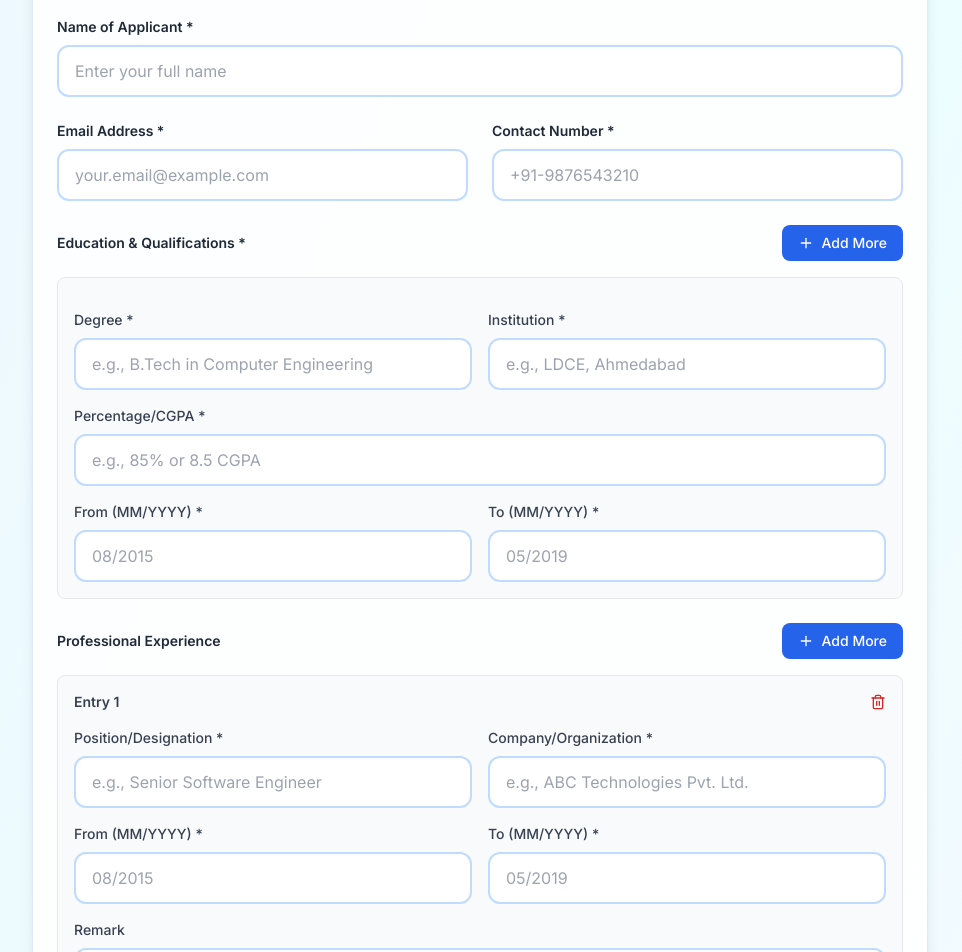
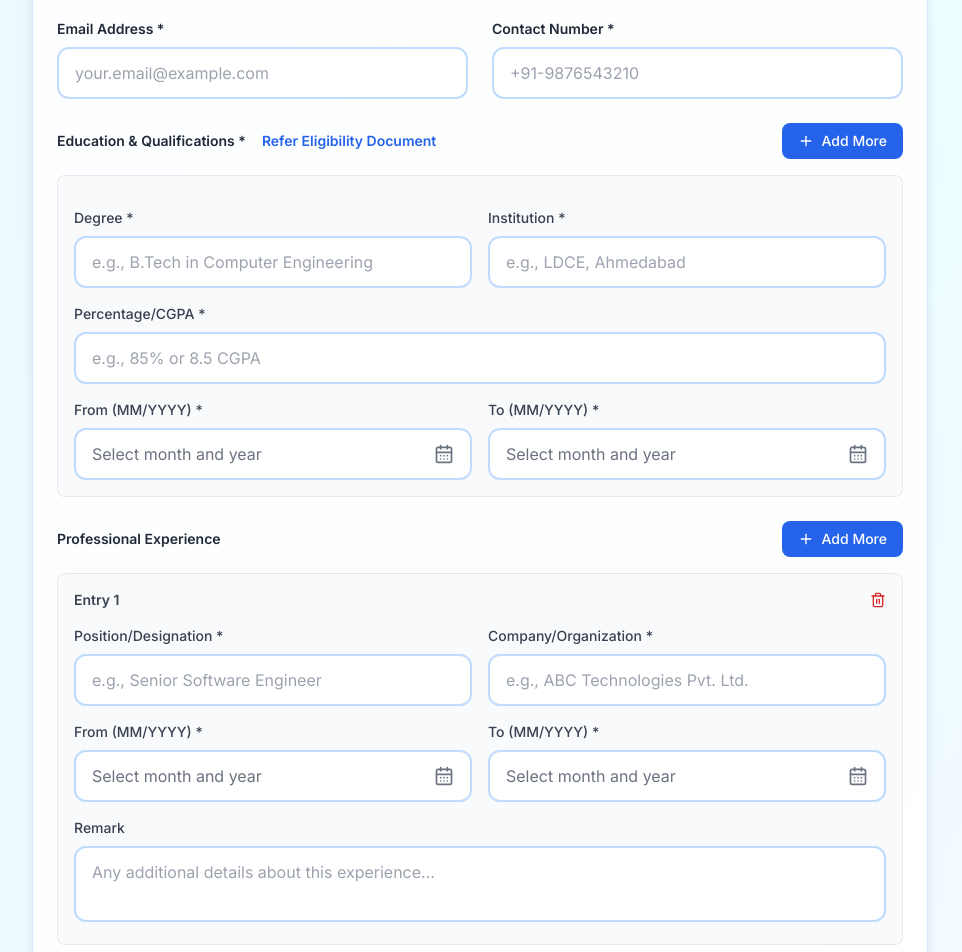
Before and after one commit to Zala0007/PP-VF-App-Portal, a Next.js app: page /apply in a window 1280 px wide. Shown: the part 520-1472 px from the top of the page, without its empty margins (160-1122 px from the left). Built offline with nearby package versions, Linux system fonts and the light colour scheme.

Commit message:
changes in development

```diff
--- a/app/apply/page.tsx
+++ b/app/apply/page.tsx
@@ -5,7 +5,7 @@ import { useForm } from 'react-hook-form'
 import { z } from 'zod'
 import { zodResolver } from '@hookform/resolvers/zod'
 import { motion } from 'framer-motion'
-import { Send, CheckCircle2, AlertCircle, Loader2, Plus, Trash2, ChevronDown } from 'lucide-react'
+import { Send, CheckCircle2, AlertCircle, Loader2, Plus, Trash2, ChevronDown, CalendarDays, ChevronLeft, ChevronRight } from 'lucide-react'
 import { useRouter } from 'next/navigation'
 import { COLLEGE_DEPARTMENTS } from '@/lib/colleges'
 
@@ -52,6 +52,112 @@ const schema = z.object({
 type FormValues = z.infer<typeof schema>
 type EducationEntry = z.infer<typeof educationEntrySchema>
 type ExperienceEntry = z.infer<typeof experienceEntrySchema>
+
+const MONTHS = ['Jan', 'Feb', 'Mar', 'Apr', 'May', 'Jun', 'Jul', 'Aug', 'Sep', 'Oct', 'Nov', 'Dec']
+const CURRENT_YEAR = new Date().getFullYear()
+const AVAILABLE_YEARS = Array.from(
+  { length: CURRENT_YEAR - 1944 },
+  (_, index) => CURRENT_YEAR + 5 - index
+)
+
+function MonthYearPicker({ value, onChange }: { value: string; onChange: (value: string) => void }) {
+  const [selectedMonth, selectedYear] = value.split('/')
+  const [isOpen, setIsOpen] = useState(false)
+  const [displayYear, setDisplayYear] = useState(Number(selectedYear) || CURRENT_YEAR)
+  const pickerRef = useRef<HTMLDivElement>(null)
+
+  useEffect(() => {
+    if (selectedYear) setDisplayYear(Number(selectedYear))
+  }, [selectedYear])
+
+  useEffect(() => {
+    if (!isOpen) return
+
+    const closePicker = (event: MouseEvent) => {
+      if (pickerRef.current && !pickerRef.current.contains(event.target as Node)) setIsOpen(false)
+    }
+
+    document.addEventListener('mousedown', closePicker)
+    return () => document.removeEventListener('mousedown', closePicker)
+  }, [isOpen])
+
+  const selectedLabel = selectedMonth && selectedYear
+    ? `${MONTHS[Number(selectedMonth) - 1]} ${selectedYear}`
+    : 'Select month and year'
+
+  return (
+    <div ref={pickerRef} className="relative">
+      <button
+        suppressHydrationWarning
+        type="button"
+        onClick={() => setIsOpen((open) => !open)}
+        className="input-field flex items-center justify-between text-left"
+        aria-haspopup="dialog"
+        aria-expanded={isOpen}
+      >
+        <span className={value ? '' : 'text-gray-500'}>{selectedLabel}</span>
+        <CalendarDays className="h-5 w-5 text-gray-500" />
+      </button>
+
+      {isOpen && (
+        <div className="absolute z-30 mt-2 w-full min-w-64 rounded-xl border border-gray-200 bg-white p-4 shadow-xl dark:border-gray-700 dark:bg-gray-900">
+          <div className="mb-4 flex items-center justify-between gap-2">
+            <button
+              type="button"
+              onClick={() => setDisplayYear((year) => year - 1)}
+              disabled={displayYear <= 1950}
+              className="rounded-lg p-2 hover:bg-gray-100 disabled:cursor-not-allowed disabled:opacity-40 dark:hover:bg-gray-800"
+              aria-label="Previous year"
+            >
+              <ChevronLeft className="h-5 w-5" />
+            </button>
+            <select
+              value={displayYear}
+              onChange={(event) => setDisplayYear(Number(event.target.value))}
+              className="rounded-lg border border-gray-300 bg-white px-3 py-2 font-semibold dark:border-gray-700 dark:bg-gray-800"
+              aria-label="Select year"
+            >
+              {AVAILABLE_YEARS.map((year) => <option key={year} value={year}>{year}</option>)}
+            </select>
+            <button
+              type="button"
+              onClick={() => setDisplayYear((year) => year + 1)}
+              disabled={displayYear >= CURRENT_YEAR + 5}
+              className="rounded-lg p-2 hover:bg-gray-100 disabled:cursor-not-allowed disabled:opacity-40 dark:hover:bg-gray-800"
+              aria-label="Next year"
+            >
+              <ChevronRight className="h-5 w-5" />
+            </button>
+          </div>
+
+          <div className="grid grid-cols-3 gap-2">
+            {MONTHS.map((month, index) => {
+              const monthValue = String(index + 1).padStart(2, '0')
+              const isSelected = selectedMonth === monthValue && selectedYear === String(displayYear)
+              return (
+                <button
+                  key={month}
+                  type="button"
+                  onClick={() => {
+                    onChange(`${monthValue}/${displayYear}`)
+                    setIsOpen(false)
+                  }}
+                  className={`rounded-lg px-3 py-2 text-sm transition-colors ${
+                    isSelected
+                      ? 'bg-primary-600 text-white'
+                      : 'hover:bg-primary-50 dark:hover:bg-primary-900/30'
+                  }`}
+                >
+                  {month}
+                </button>
+              )
+            })}
+          </div>
+        </div>
+      )}
+    </div>
+  )
+}
 
 export default function ApplyPage() {
   const router = useRouter()
@@ -301,7 +407,7 @@ export default function ApplyPage() {
               For Visiting Faculty Position
             </p>
             <br></br>
-            <p className="text-lg text-gray-900 dark:text-gray-100">Kindly Refer to the Resources page for important information and guidelines.</p>
+             <p className="text-lg text-gray-900 dark:text-gray-100">Kindly Refer to the Resources page for important information and guidelines.</p>
           </div>
 
 
@@ -325,16 +431,6 @@ export default function ApplyPage() {
                 {/* Hidden fields for applicationType and college */}
                 <input type="hidden" {...register('applicationType')} />
                 <input type="hidden" {...register('college')} />
-
-                {/* Application Info Display */}
-                <div className="p-4 bg-blue-50 dark:bg-blue-900/20 border border-blue-200 dark:border-blue-800 rounded-lg">
-                  <p className="text-sm text-gray-700 dark:text-gray-300">
-                    <span className="font-semibold">College:</span> L.D. College of Engineering, Ahmedabad
-                  </p>
-                  <p className="text-sm text-gray-700 dark:text-gray-300 mt-1">
-                    <span className="font-semibold">Position Type:</span> Visiting Faculty
-                  </p>
-                </div>
 
                 {/* Name */}
                 <div>
@@ -391,8 +487,16 @@ export default function ApplyPage() {
 
                 {/* Education & Qualifications */}
                 <div>
-                  <div className="flex items-center justify-between mb-4">
-                    <label className="label-field mb-0">Education & Qualifications *</label>
+                  <div className="mb-4 flex flex-wrap items-center justify-between gap-3">
+                    <div className="flex flex-wrap items-center gap-x-4 gap-y-2">
+                      <label className="label-field mb-0">Education & Qualifications *</label>
+                      <a
+                        href="/resources"
+                        className="text-sm font-semibold text-primary-600 hover:underline dark:text-primary-400"
+                      >
+                        Refer Eligibility Document
+                      </a>
+                    </div>
                     <motion.button
                       suppressHydrationWarning
                       type="button"
@@ -474,26 +578,18 @@ export default function ApplyPage() {
                             <label className="block text-sm font-medium text-gray-700 dark:text-gray-300 mb-2">
                               From (MM/YYYY) *
                             </label>
-                            <input
-                              suppressHydrationWarning
+                            <MonthYearPicker
                               value={entry.fromDate}
-                              onChange={(e) => updateEducationEntry(index, 'fromDate', e.target.value)}
-                              className="input-field"
-                              placeholder="08/2015"
-                              maxLength={7}
+                              onChange={(value) => updateEducationEntry(index, 'fromDate', value)}
                             />
                           </div>
                           <div>
                             <label className="block text-sm font-medium text-gray-700 dark:text-gray-300 mb-2">
                               To (MM/YYYY) *
                             </label>
-                            <input
-                              suppressHydrationWarning
+                            <MonthYearPicker
                               value={entry.toDate}
-                              onChange={(e) => updateEducationEntry(index, 'toDate', e.target.value)}
-                              className="input-field"
-                              placeholder="05/2019"
-                              maxLength={7}
+                              onChange={(value) => updateEducationEntry(index, 'toDate', value)}
                             />
                           </div>
                         </div>
@@ -582,26 +678,18 @@ export default function ApplyPage() {
                             <label className="block text-sm font-medium text-gray-700 dark:text-gray-300 mb-2">
                               From (MM/YYYY) *
                             </label>
-                            <input
-                              suppressHydrationWarning
+                            <MonthYearPicker
                               value={entry.fromDate}
-                              onChange={(e) => updateExperienceEntry(index, 'fromDate', e.target.value)}
-                              className="input-field"
-                              placeholder="08/2015"
-                              maxLength={7}
+                              onChange={(value) => updateExperienceEntry(index, 'fromDate', value)}
                             />
                           </div>
                           <div>
                             <label className="block text-sm font-medium text-gray-700 dark:text-gray-300 mb-2">
                               To (MM/YYYY) *
                             </label>
-                            <input
-                              suppressHydrationWarning
+                            <MonthYearPicker
                               value={entry.toDate}
-                              onChange={(e) => updateExperienceEntry(index, 'toDate', e.target.value)}
-                              className="input-field"
-                              placeholder="05/2019"
-                              maxLength={7}
+                              onChange={(value) => updateExperienceEntry(index, 'toDate', value)}
                             />
                           </div>
                         </div>
--- a/components/Footer.tsx
+++ b/components/Footer.tsx
@@ -90,11 +90,6 @@ export default function Footer() {
           <div>
             <h3 className="font-semibold text-gray-900 dark:text-gray-100 mb-4">Resources</h3>
             <ul className="space-y-2">
-              <li>
-                <Link href="/colleges" className="text-sm text-gray-600 dark:text-gray-400 hover:text-primary-600 dark:hover:text-primary-400 transition-colors">
-                  Colleges
-                </Link>
-              </li>
               <li>
                 <a href="https://gtu.ac.in/syllabus/syllabus.aspx" target="_blank" rel="noopener noreferrer" className="text-sm text-gray-600 dark:text-gray-400 hover:text-primary-600 dark:hover:text-primary-400 transition-colors">
                   GTU Syllabus
```
Also changed, not shown: app/resources/page.tsx (+3 -12 lines).
